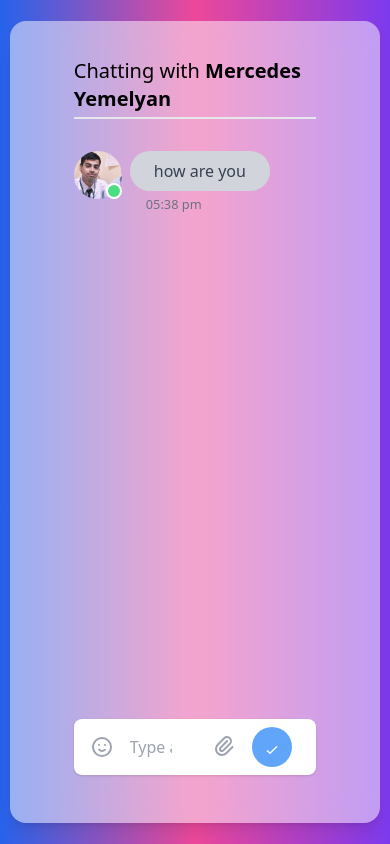
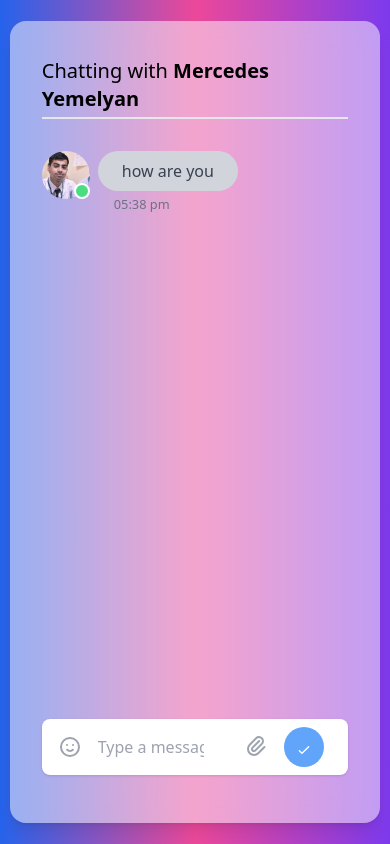
Before and after one commit to akshitarora921/chatapp-ui, a React (Create React App) app: page / in a window 390 px wide. Built offline with nearby package versions, Linux system fonts and the light colour scheme.

Commit message:
remote formatDatre and lower the padding in mobile view

```diff
--- a/src/App.js
+++ b/src/App.js
@@ -136,7 +136,7 @@ function App() {
   // console.log(messages);
   return (
     <div className='flex flex-col justify-center items-center h-screen bg-gradient-to-r from-blue-600 via-pink-500 to-violet-600'>
-      <div className='h-[95vh] w-[95vw] bg-white/50 backdrop-blur-md shadow-lg px-16 py-8 flex rounded-2xl'>
+      <div className='h-[95vh] w-[95vw] bg-white/50 backdrop-blur-md shadow-lg px-8 lg:px-16 py-8 flex rounded-2xl'>
         <div className='sidebar hidden lg:flex w-1/3 flex-2 flex-col pr-6'>
           <div className='search flex-2 pb-6 px-2'>
             <input
--- a/src/components/Message.js
+++ b/src/components/Message.js
@@ -1,6 +1,5 @@
 import { format } from "date-fns";
 import React from "react";
-import { formatDate } from "../utils/formatDate";
 
 function Message({message, sender, timeStamp}) {
   if (sender==="bot")
```
